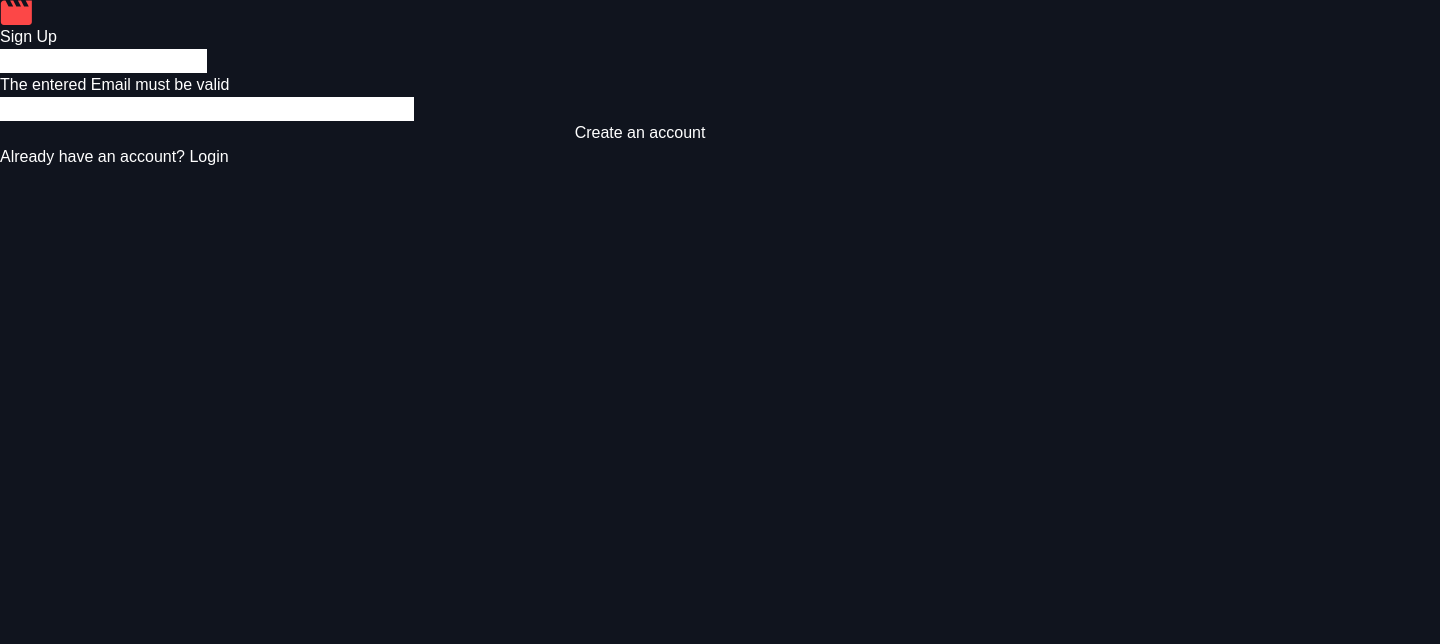
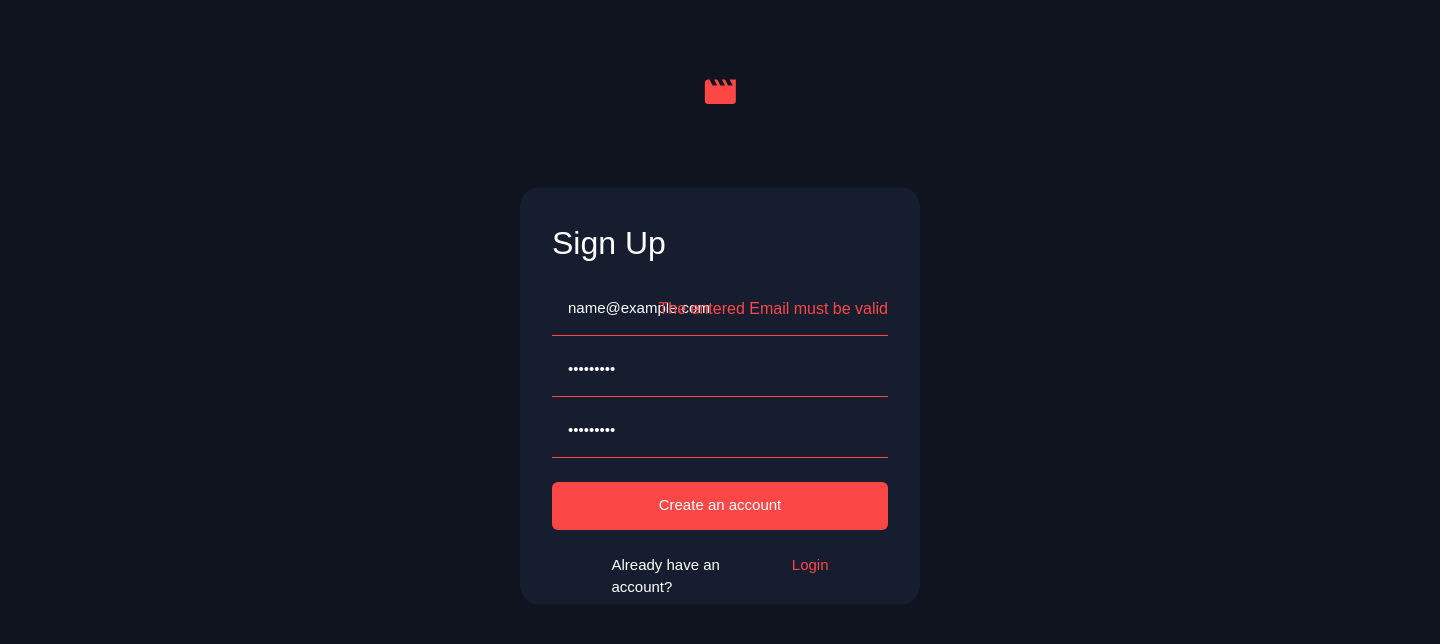
Before and after one commit to Giorgi-Tskhovrebashvili/movies-app, a Next.js app: page /pages/SignUp in a window 1280 px wide. Both pictures are taken after typing "name@example.com", "Sample123", "Sample123" into the empty fields and a click on the button "Create an account". Shown: the top 644 px of the page, 1440 px wide, since content can reach past the window. Built offline with nearby package versions, Linux system fonts and the light colour scheme; a web font is replaced by a local one.

Commit message:
finished login page and signIn page fully

```diff
--- a/src/app/common/utils/validation-schema.ts
+++ b/src/app/common/utils/validation-schema.ts
@@ -3,20 +3,20 @@ import * as Yup from "yup";
 export const LoginInValidationSchema = Yup.object({
   email: Yup.string()
     .matches(/^[a-zA-Z0-9._%+-]+@gmail.com$/, "The entered Email must be valid")
-    .required("Email is required"),
+    .required("Can’t be empty"),
   password: Yup.string()
     .min(8, "Must be 8 characters or less")
-    .required("Password cannot be empty"),
+    .required("Can’t be empty"),
 });
 
 export const RegisterValidationSchema = Yup.object({
   email: Yup.string()
     .matches(/^[a-zA-Z0-9._%+-]+@gmail.com$/, "The entered Email must be valid")
-    .required("Email is required"),
+    .required("Can’t be empty"),
   password: Yup.string()
     .min(8, "Must be at least 8 characters")
-    .required("Password cannot be empty"),
+    .required("Can’t be empty"),
   confirmPassword: Yup.string()
     .oneOf([Yup.ref("password")], "Passwords do not match")
-    .required("Confirm Password is required"),
+    .required("Can’t be empty"),
 });
--- a/src/app/pages/LogIn/page.tsx
+++ b/src/app/pages/LogIn/page.tsx
@@ -57,10 +57,16 @@ const LogIn = () => {
           height={25.6}
         />
         <div className="flex flex-col gap-[40px] w-[327px] h-[365px] bg-blue rounded-[10px] shrink-0 p-[24px] md:w-[400px] md:h-[373px] md:rounded-[20px] md:p-[32px]">
-          <h1 className="h-[40px] text-[32px] not-italic font-normal leading-normal tracking-tightest">Login</h1>
-          <div className="flex flex-col gap-[24px]">
+          <h2 className="h-[40px] text-[32px] not-italic font-normal leading-normal tracking-tightest">
+            Login
+          </h2>
+          <div className="flex flex-col gap-[24px] relative">
             <Input
-              className={"bg-transparent w-[279px] h-[37px] shrink-0 px-[16px] pb-[18px] outline-none border-b-[1px] border-b-[grey] focus:border-b-[1px] focus:border-b-white caret-red text-[15px] not-italic font-normal leading-normal placeholder:opacity-50 md:w-[336px]"}
+              className={`bg-transparent w-[279px] h-[37px] shrink-0 px-[16px] pb-[18px] outline-none border-b-[1px] border-b-[grey] ${
+                errors.email && touched.email
+                  ? "border-b-red"
+                  : "border-b-[grey]"
+              } focus:border-b-[1px] focus:border-b-white caret-red text-[15px] not-italic font-normal leading-normal placeholder:opacity-50 md:w-[336px]`}
               type={"email"}
               placeholder={"Email address"}
               value={values.email}
@@ -70,10 +76,16 @@ const LogIn = () => {
               onChange={handleChange}
             />
             {errors.email && touched.email && (
-              <div className={"text-red-500"}>{errors.email}</div>
+              <div className={"text-red absolute top-[-2px] right-0"}>
+                {errors.email}
+              </div>
             )}
             <Input
-              className={"bg-transparent w-[279px] h-[37px] shrink-0 px-[16px] pb-[18px] outline-none border-b-[1px] border-b-[grey] focus:border-b-[1px] focus:border-b-white caret-red text-[15px] not-italic font-normal leading-normal placeholder:opacity-50 md:w-[336px]"}
+              className={`bg-transparent w-[279px] h-[37px] shrink-0 px-[16px] pb-[18px] outline-none border-b-[1px] border-b-[grey] ${
+                errors.email && touched.email
+                  ? "border-b-red"
+                  : "border-b-[grey]"
+              } focus:border-b-[1px] focus:border-b-white caret-red text-[15px] not-italic font-normal leading-normal placeholder:opacity-50 md:w-[336px]`}
               type={"password"}
               placeholder={"Password"}
               value={values.password}
@@ -83,16 +95,26 @@ const LogIn = () => {
               onChange={handleChange}
             />
             {errors.password && touched.password && (
-              <div className={"text-red-500"}>{errors.password}</div>
+              <div className={"text-red absolute top-[56px] right-0"}>
+                {errors.password}
+              </div>
             )}
           </div>
           {errorMessage && <div className="text-red-500">{errorMessage}</div>}
           <div className="flex flex-col items-center gap-[24px]">
-            <Button className={"w-[279px] h-[48px] shrink-0 rounded-[6px] bg-red text-center text-[15px] not-italic font-normal leading-normal md:w-[336px]"} type={"submit"}>
+            <Button
+              className={
+                "w-[279px] h-[48px] shrink-0 rounded-[6px] bg-red hover:bg-white hover:text-blue text-center text-[15px] not-italic font-normal leading-normal md:w-[336px]"
+              }
+              type={"submit"}
+            >
               Login to your account
             </Button>
             <span className="flex justify-center items-start gap-[9px] w-[216px] h-[19px] text-[15px] not-italic font-normal leading-normal">
-              Don’t have an account? <Link href={"/pages/SignUp"} className="text-red">Sign Up</Link>
+              Don’t have an account?{" "}
+              <Link href={"/pages/SignUp"} className="text-red">
+                Sign Up
+              </Link>
             </span>
           </div>
         </div>
--- a/src/app/pages/SignUp/page.tsx
+++ b/src/app/pages/SignUp/page.tsx
@@ -44,19 +44,28 @@ const SignUp = () => {
     formik;
 
   return (
-    <div className="">
-      <form onSubmit={handleSubmit}>
+    <div className="flex justify-center items-center w-[375px] min-h-screen m-auto md:w-[768px] xl:w-[1440px]">
+      <form
+        onSubmit={handleSubmit}
+        className="flex flex-col items-center px-[24px] pt-[48px] pb-[170px] gap-[58.5px] md:px-[184px] md:pt-[80px] md:pb-[473px] md:gap-[72.5px] xl:px-0 xl:pt-[78.5px] xl:pb-[250px] xl:gap-[83px]"
+      >
         <Image
           src={"/assets/Movie.svg"}
           alt={"Home-icon"}
           width={32}
           height={25.6}
         />
-        <div>
-          <h1>Sign Up</h1>
-          <div>
+        <div className="flex flex-col gap-[24px] w-[327px] h-[420px] bg-blue rounded-[10px] shrink-0 p-[24px] md:w-[400px] md:h-[418px] md:rounded-[20px] md:p-[32px]">
+          <h2 className="h-[40px] text-[32px] not-italic font-normal leading-normal tracking-tightest mb-[16px]">
+            Sign Up
+          </h2>
+          <div className="flex flex-col gap-[24px] relative">
             <Input
-              className={""}
+              className={`bg-transparent w-[279px] h-[37px] shrink-0 px-[16px] pb-[18px] outline-none border-b-[1px] border-b-[grey] ${
+                errors.email && touched.email
+                  ? "border-b-red"
+                  : "border-b-[grey]"
+              } focus:border-b-[1px] focus:border-b-white caret-red text-[15px] not-italic font-normal leading-normal placeholder:opacity-50 md:w-[336px]`}
               type={"email"}
               placeholder={"Email address"}
               value={values.email}
@@ -66,10 +75,16 @@ const SignUp = () => {
               onChange={handleChange}
             />
             {errors.email && touched.email && (
-              <div className={"text-red-500"}>{errors.email}</div>
+              <div className={"text-red absolute top-[-2px] right-0"}>
+                {errors.email}
+              </div>
             )}
             <Input
-              className={""}
+              className={`bg-transparent w-[279px] h-[37px] shrink-0 px-[16px] pb-[18px] outline-none border-b-[1px] border-b-[grey] ${
+                errors.email && touched.email
+                  ? "border-b-red"
+                  : "border-b-[grey]"
+              } focus:border-b-[1px] focus:border-b-white caret-red text-[15px] not-italic font-normal leading-normal placeholder:opacity-50 md:w-[336px]`}
               type={"password"}
               placeholder={"Password"}
               value={values.password}
@@ -79,10 +94,16 @@ const SignUp = () => {
               onChange={handleChange}
             />
             {errors.password && touched.password && (
-              <div className={"text-red-500"}>{errors.password}</div>
+              <div className={"text-red absolute top-[56px] right-0"}>
+                {errors.password}
+              </div>
             )}
             <Input
-              className={""}
+              className={`bg-transparent w-[279px] h-[37px] shrink-0 px-[16px] pb-[18px] outline-none border-b-[1px] border-b-[grey] ${
+                errors.email && touched.email
+                  ? "border-b-red"
+                  : "border-b-[grey]"
+              } focus:border-b-[1px] focus:border-b-white caret-red text-[15px] not-italic font-normal leading-normal placeholder:opacity-50 md:w-[336px]`}
               type={"password"}
               placeholder={"Repeat Password"}
               value={values.confirmPassword}
@@ -92,16 +113,26 @@ const SignUp = () => {
               onChange={handleChange}
             />
             {errors.confirmPassword && touched.confirmPassword && (
-              <div className={"text-red-500"}>{errors.confirmPassword}</div>
+              <div className={"text-red absolute top-[116px] right-0"}>
+                {errors.confirmPassword}
+              </div>
             )}
           </div>
           {errorMessage && <div className="text-red-500">{errorMessage}</div>}
-          <div className="flex flex-col">
-            <Button className={""} type="submit">
+          <div className="flex flex-col items-center gap-[24px]">
+            <Button
+              className={
+                "w-[279px] h-[48px] shrink-0 rounded-[6px] mt-[16px] bg-red hover:bg-white hover:text-blue text-center text-[15px] not-italic font-normal leading-normal md:w-[336px] md:mt-0 active:bg-white"
+              }
+              type="submit"
+            >
               Create an account
             </Button>
-            <span>
-              Already have an account? <Link href={"/"}>Login</Link>
+            <span className="flex justify-center items-start gap-[8px] w-[217px] h-[19px] text-[15px] not-italic font-normal leading-normal flex-shrink-0">
+              Already have an account?{" "}
+              <Link href={"/"} className="text-red">
+                Login
+              </Link>
             </span>
           </div>
         </div>
```
